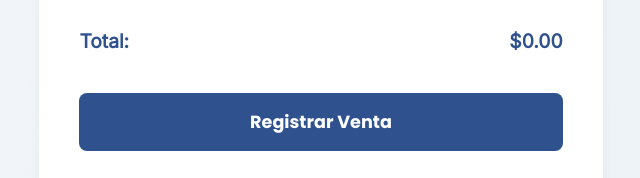
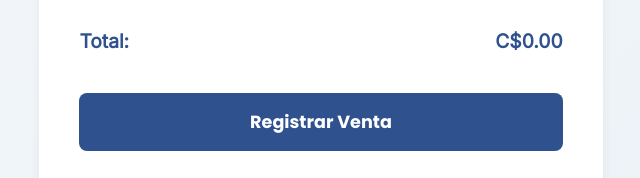
Before and after one commit to irvinforbusinesses/Caja, a website: page index.html in a window 1280 px wide. Shown: the part 321-499 px from the top of the page, 319-959 px from the left. Drawn offline with Linux system fonts and the light colour scheme.

Commit message:
Update index.html

```diff
--- a/index.html
+++ b/index.html
@@ -488,7 +488,7 @@
 
         <div class="total-container">
           <div>Total:</div>
-          <div id="total">$0.00</div>
+          <div id="total">C$0.00</div>
         </div>
 
         <button type="submit">Registrar Venta</button>
@@ -543,7 +543,7 @@
 
         <div class="total-container">
           <div>Total:</div>
-          <div id="cancel-total">$0.00</div>
+          <div id="cancel-total">C$0.00</div>
         </div>
 
         <button type="button" id="confirmarCancelarVentaBtn">Cancelar Venta</button>
```
